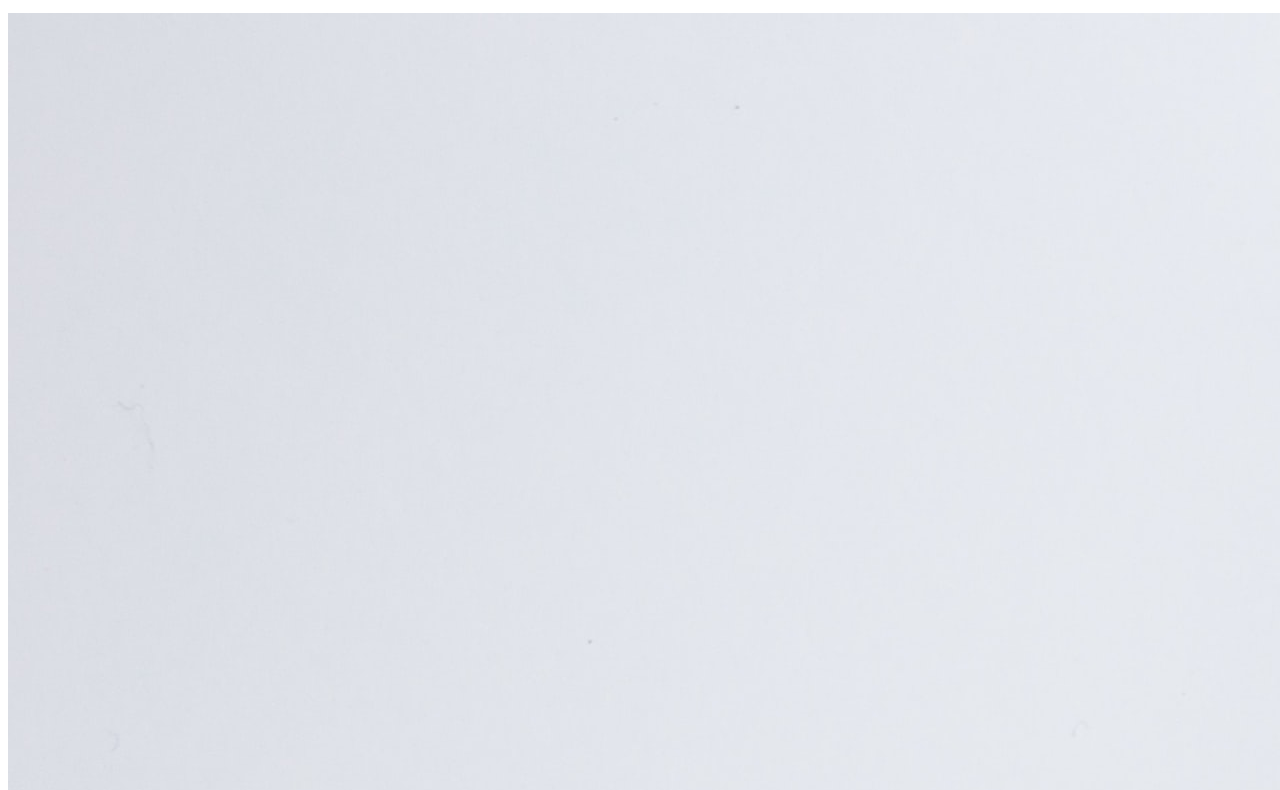
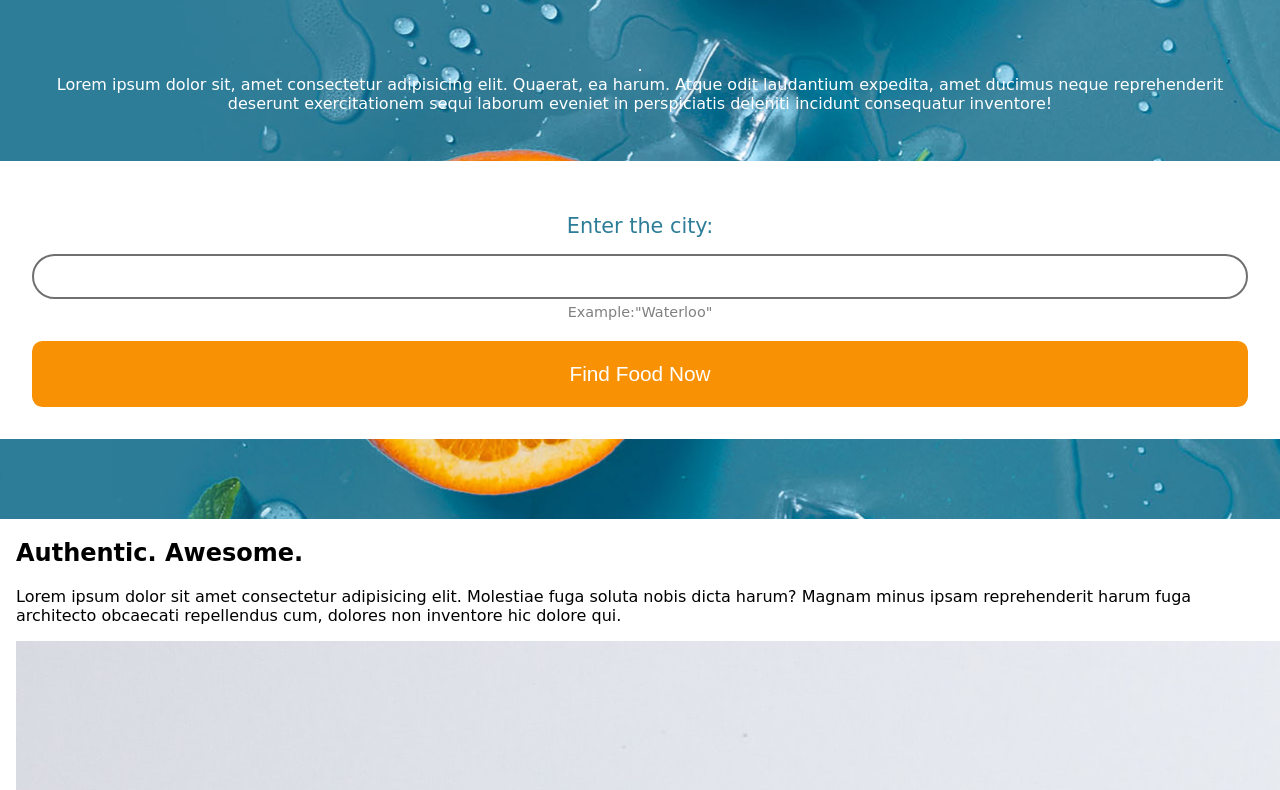
Before and after one commit to robysondepaula/simpleWebPage, a plain HTML site: page index.html in a window 1280 px wide. Shown: the part 377-1167 px from the top of the page. Drawn offline with Linux system fonts and the light colour scheme; a web font is replaced by a local one.

Commit message:
Started CSS Styling Created the 1 section

```diff
--- a/css/main.css
+++ b/css/main.css
@@ -0,0 +1,106 @@
+@import url('https://fonts.googleapis.com/css2?family=Tapestry&display=swap');
+
+
+body {
+    font-family: 'Tapestry', cursive;
+    margin :0;
+}
+
+.hero-bg{
+    background: #307D99 url("../images/oranges2.jpg");
+    color:white;
+    background-position: 12% 83%;
+    text-align: center;
+    padding-bottom: 5em;
+
+}
+
+header{
+    padding: 2em 0;
+
+}
+
+.hero-bg a {
+    color:white;
+    text-decoration: none;
+    font-weight: bold;
+    font-size:1.3rem;
+}
+
+section{
+    margin: 0 1em;
+}
+
+h1{
+    font-size: 3rem;
+    margin:3em 0 1.5em;
+}
+
+h1 span{
+    text-transform: uppercase;
+    display: block;
+    font-size: 1.3em;
+    position: relative;
+    z-index: 1;
+}
+
+h1 span ::before{
+    content:' ';
+    position:absolute;
+    width: 3em;
+    background: #00BFFF;
+    height: .4em;
+    bottom: 0;
+    z-index: -1;
+    margin-left: -3em;
+}
+
+.hero-bg p{
+    margin:0 1em 3em;
+}
+
+.form-container{
+    background-color: white;
+    margin: 2em -1em 0;
+    padding: 2em;
+}
+
+label{
+    color:#2D7D98;
+    display: block;
+    margin-top: 1em;
+    font-size: 1.3em;
+}
+
+input[type=text]{
+    border:2px solid #707070;
+    width: 100%;
+    padding: 1em;
+    box-sizing: border-box;
+    border-radius: 4em;
+    margin-top: 1.2em;
+}
+
+.form-container p {
+    color:gray;
+    margin-bottom: 1.5em;
+    font-weight: normal;
+    font-size: .9em;
+    margin-top: .3em;
+}
+
+input[type=button]{
+    background-color: #F89104;
+    border: none;
+    width: 100%;
+    color: white;
+    padding: 1em 0;
+    border-radius: .5em;
+    font-size: 1.3em;
+    cursor:pointer;
+}
+
+input[type=button]:hover{
+   background-color: rgb(216, 126, 1);
+   font-weight: normal;
+}
--- a/index.html
+++ b/index.html
@@ -13,7 +13,7 @@
             <header>
                 <a href="#">food.eats</a>
             </header>
-            <h1><span>!Eating Healthly!</span>Experince that</h1>.
+            <h1><span>!Eating Healthly! </span>Experince that!</h1>.
 
             <p>Lorem ipsum dolor sit, amet consectetur adipisicing elit. Quaerat, ea harum. Atque odit laudantium expedita, amet ducimus neque reprehenderit deserunt exercitationem sequi laborum eveniet in perspiciatis deleniti incidunt consequatur inventore!</p>
             <div class="form-container">
```
